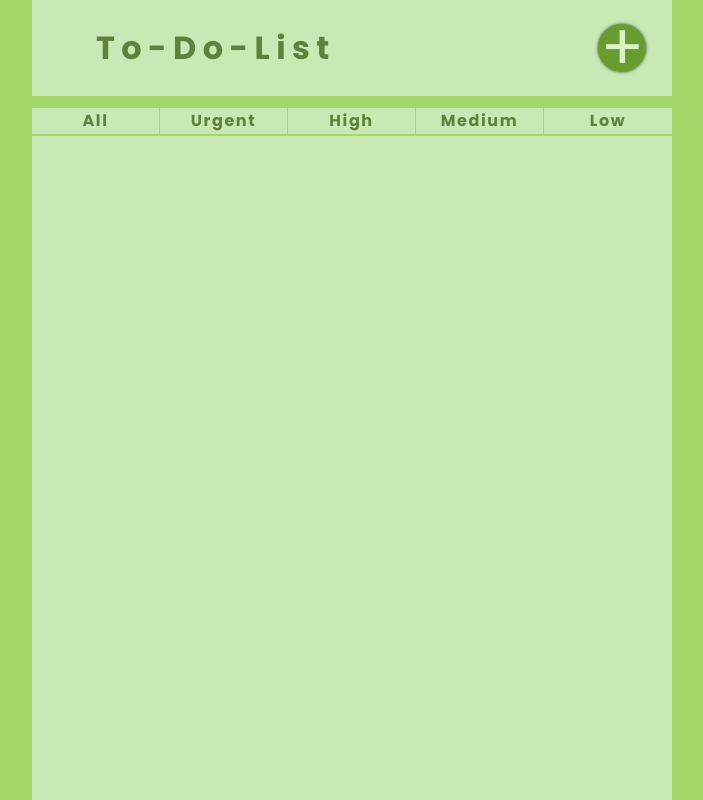
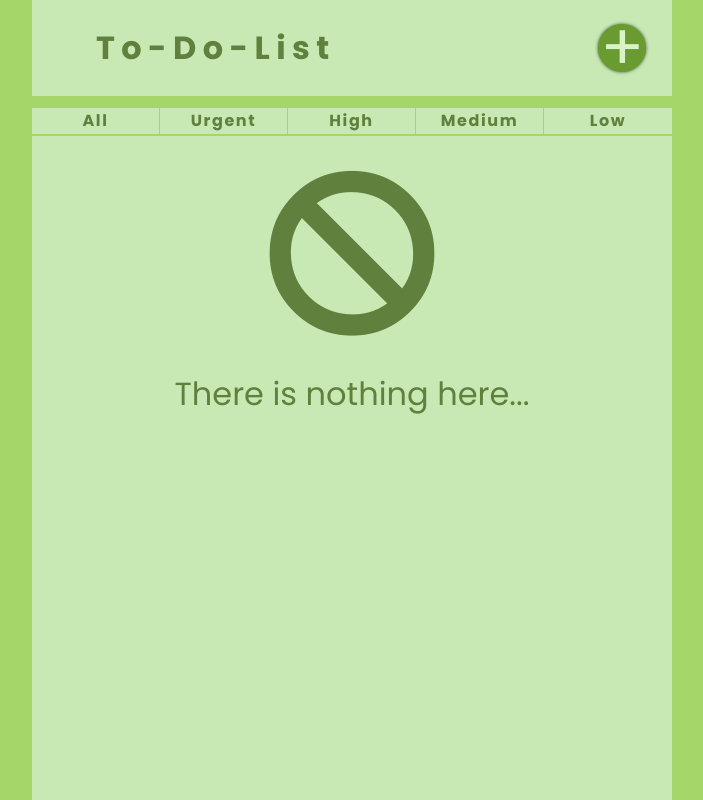
Before and after one commit to rainx5000/todo-list, a plain HTML site: page index.html in a window 1280 px wide. Shown: the whole page, without its empty margins (288-991 px from the left). Drawn offline with Linux system fonts and the light colour scheme.

Commit message:
added empty list placeholder and fixed a few bugs with storage

```diff
--- a/script.js
+++ b/script.js
@@ -28,15 +28,10 @@ addFormInput.addEventListener('keydown', (e) => {
     }
 })
 //-----------------------------------------------------------------
-
-
-
 let mylist = [];
 let select = 'all';
 let mylistStorage = JSON.parse(localStorage.getItem('myObj')) || []; //my storage for tasks
 render()
-
-
 
 
 const cases = ['1', '2', '3', '4']
@@ -49,8 +44,6 @@ controlsDisplay.addEventListener('click', (e) => {
             mylistStorage.filter(task => {if(task.priority == num) mylist.push(task)})
             select = num;
             render();
-
-
             break;
         case 'all':
             select = 'all'
@@ -60,14 +53,28 @@ controlsDisplay.addEventListener('click', (e) => {
 })
 
 //-----------------------------------------------------------------
-
-
 function render() {
     while (listContainer.firstChild) {//refreshes the tasks with the updateTaskd storage array
         listContainer.removeChild(listContainer.firstChild)
     }
 
     if (select === 'all') mylist = mylistStorage;
+    if (mylist.length === 0) {
+        const emptyList = document.createElement('div');
+        // const banImg = document.createElement('img');
+        // banImg.setAttribute('src', 'ban.svg')
+        // banImg.setAttribute('alt', 'There is no task here');
+        const emptyListP = document.createElement('p');
+        emptyListP.innerText = 'There is nothing here...';
+
+        const banImg = document.createElement('div')
+        banImg.innerHTML = '<i class="fas fa-ban empty-list-ban-sign"></i>'
+
+        listContainer.append(emptyList);
+        emptyList.append(banImg, emptyListP);
+        emptyList.classList.add('empty-list');
+        return;
+    }
 
     for (let task of mylist) {//puts the tasks back inlcluding the new one added
         newTask(task.name, task.description, task.dueDate, task.priority)
@@ -89,6 +96,11 @@ function render() {
         btn.addEventListener('click', (e) => {
                 if (index == (tasks[index].dataset.task)) {
                     mylist.splice(index, 1)
+                    if (select !== 'all') {
+                        const indexOfLocalStorage = mylistStorage.indexOf(mylist[index])
+                        mylistStorage.splice(indexOfLocalStorage, 1);
+                    }
+                    localStorageUpdate();
                     render();
                 }
         })
@@ -109,8 +121,6 @@ function render() {
             })
         })
     })
-
-
     const notes = document.querySelectorAll('.notes')
     notes.forEach((txt, index) => {
         updateTask(txt, index, 'description');
@@ -140,14 +150,10 @@ function render() {
         })
     }
 
-
-    let myObj = JSON.stringify(mylistStorage);
-    localStorage.setItem('myObj', myObj)
+    localStorageUpdate()
 
 
 }
-
-
 
 function newTask(name, desc, date, priority) {
     const taskContainer = document.createElement('div');
@@ -193,6 +199,8 @@ function newTask(name, desc, date, priority) {
         if(priority == lvl.value) lvl.setAttribute('selected', 'selected')
     }
 
+
+
     listContainer.append(taskContainer)
     taskContainer.append(containerNameBtns, config)
     containerNameBtns.append(taskName, completeBtn, editBtn)
@@ -216,8 +224,6 @@ function newTask(name, desc, date, priority) {
 
 }
 
-
-
 const listFactory = (name) => { //new task object creator
     name = name;
     description = '';
@@ -226,14 +232,10 @@ const listFactory = (name) => { //new task object creator
     return {name, description, dueDate, priority}
 }
 
-
-
 function resetInput() {
     addFormInput.value = '';
     addForm.classList.toggle('display-off');
 }
-
-
 
 function newTaskCreation() {
     if (addFormInput.value == 0) {
@@ -252,3 +254,8 @@ function newTaskCreation() {
          render();
     }
 }
+
+function localStorageUpdate() {
+    let myObj = JSON.stringify(mylistStorage);
+    localStorage.setItem('myObj', myObj)
+}
--- a/style.css
+++ b/style.css
@@ -276,6 +276,26 @@ background-color: green;
   min-height: 15vh;
 }
 
+.empty-list {
+  margin-top: 4vh;
+  display: flex;
+  flex-direction: column;
+  align-items: center;
+}
+.empty-list-ban-sign {
+  font-size: 170px;
+  margin-bottom: 4vh;
+  color: rgb(96, 128, 61);
+}
+
+.empty-list p {
+  color: rgb(96, 128, 61);
+  font-size: 2rem;
+  width: 70%;
+  text-align: center;
+}
+
+
 
 .display-off {
   display: none;
```
Also changed, not shown: index.html (+1 -1 lines).
